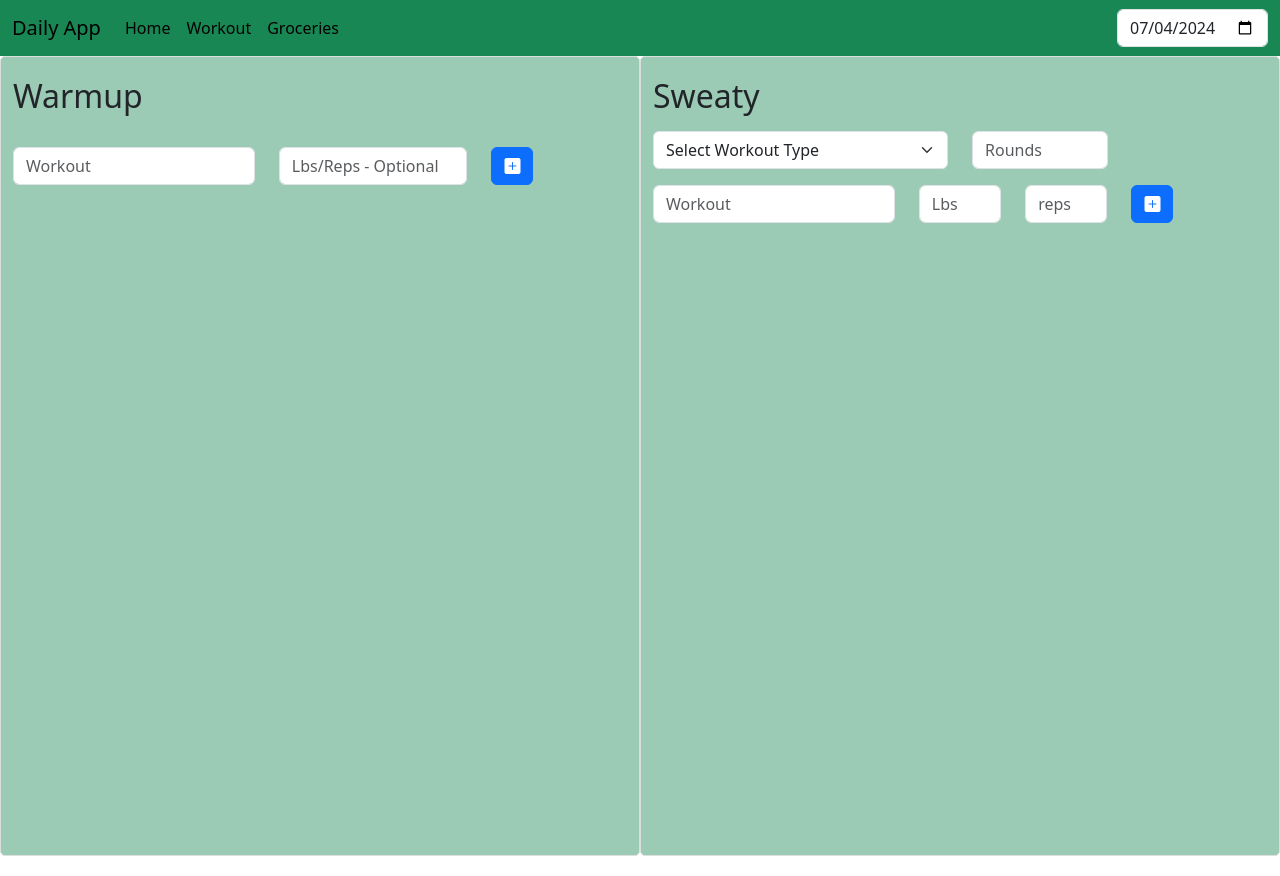
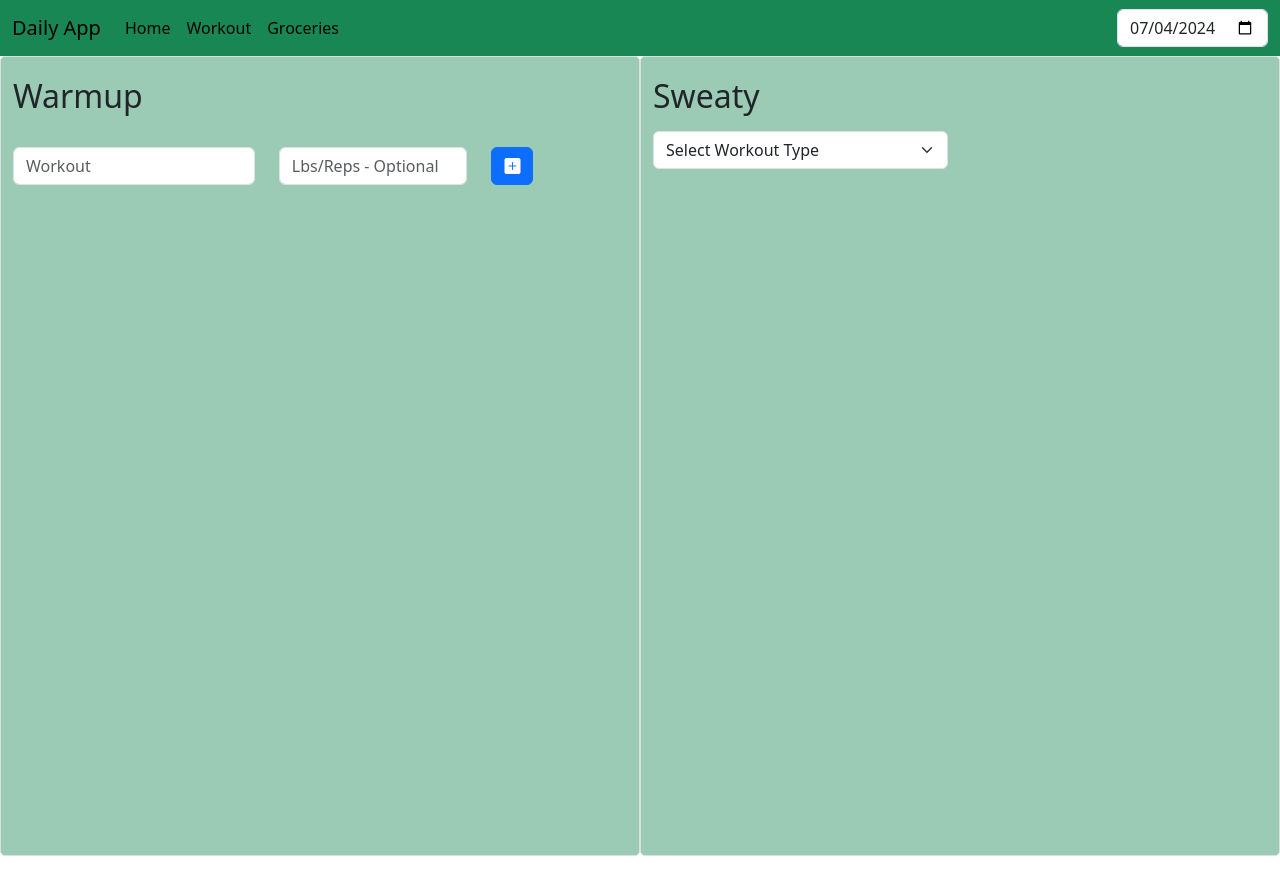
Before and after one commit to aneeshmunnam/daily-activity, a React (Create React App) app: page / in a window 1280 px wide. Both pictures are taken after a click on the link "Workout". Built offline with nearby package versions, Linux system fonts and the light colour scheme.

Commit message:
use workouttype as state

```diff
--- a/src/components/Sweat.js
+++ b/src/components/Sweat.js
@@ -7,8 +7,7 @@ export default function Sweat({selectedDate}) {
     const workout = useRef('');
     const weight = useRef(0);
     const reps = useRef(0);
-    const workoutType = useRef('');
-    const nor = useRef(0);
+    const [workoutType, setWorkoutType] = useState('');
 
     const [sweats, setSweats] = useState([]);
 
@@ -100,22 +99,17 @@ export default function Sweat({selectedDate}) {
                 <div className="row mt-3">
                     <div className="col-6">
                         <select className="form-select"
-                            aria-label="Default select example" ref={workoutType}>
-                            <option >Select Workout Type</option>
+                            aria-label="Default select example" value={workoutType}
+                            onChange={e => setWorkoutType(e.target.value)}>
+                            <option value="Select">Select Workout Type</option>
                             <option value="AMRAP">AMRAP</option>
                             <option value="EMOM">EMOM</option>
                             <option value="E2MO2M">E2MO2M</option>
                             <option value="E3MO3M">E3MO3M</option>
                         </select>
                     </div>
-                    <div className="col-3">
-                        <input type="text" key="nor" className="form-control"
-                        ref={nor}
-                        placeholder="Rounds"
-                        />
-                    </div>
                 </div>
-                <div className="row mt-3">
+                {workoutType ? <div className="row mt-3">
                     <div className="col-5">
                         <input type="text"
                         key="workout"
@@ -143,7 +137,7 @@ export default function Sweat({selectedDate}) {
                             <i className="bi bi-plus-square-fill"></i>
                         </button>
                     </div>
-                </div>
+                </div> : ''}
             <TaskList tasks={sweats}
                     handleStatus={handleWorkoutStatus}
                     handleDeleteTask={handleDeleteWorkoutTask}
```
